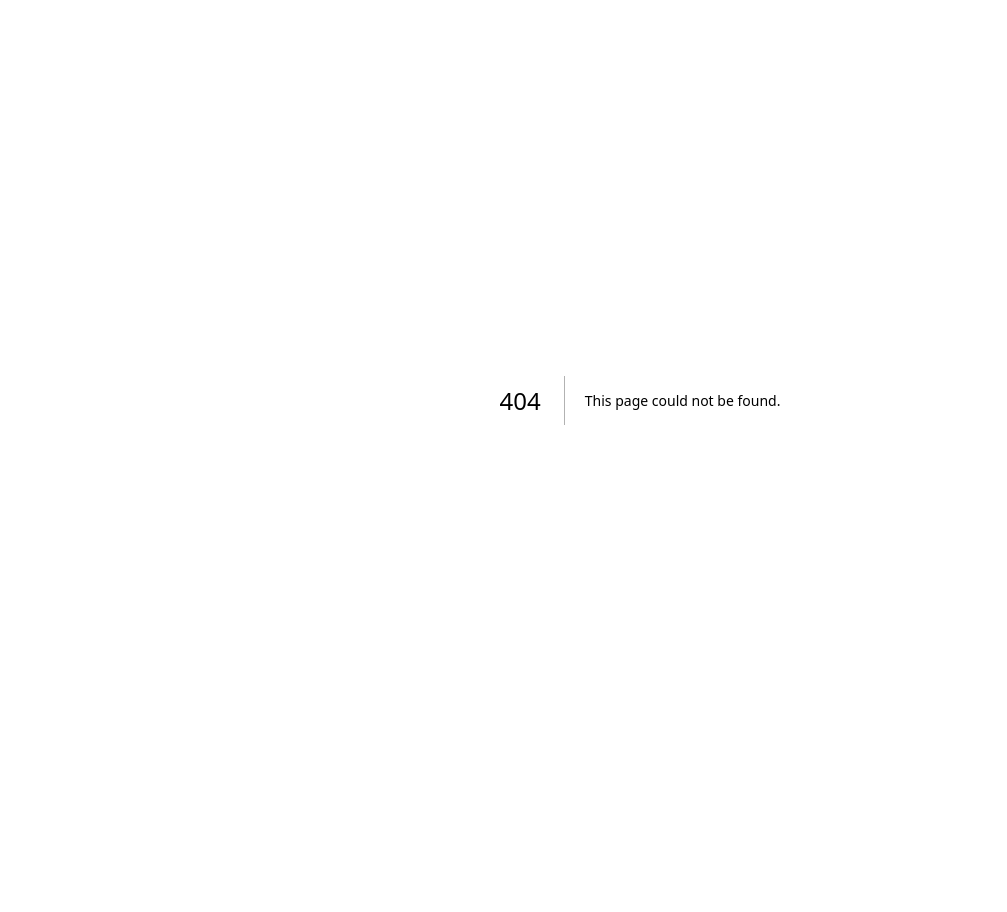
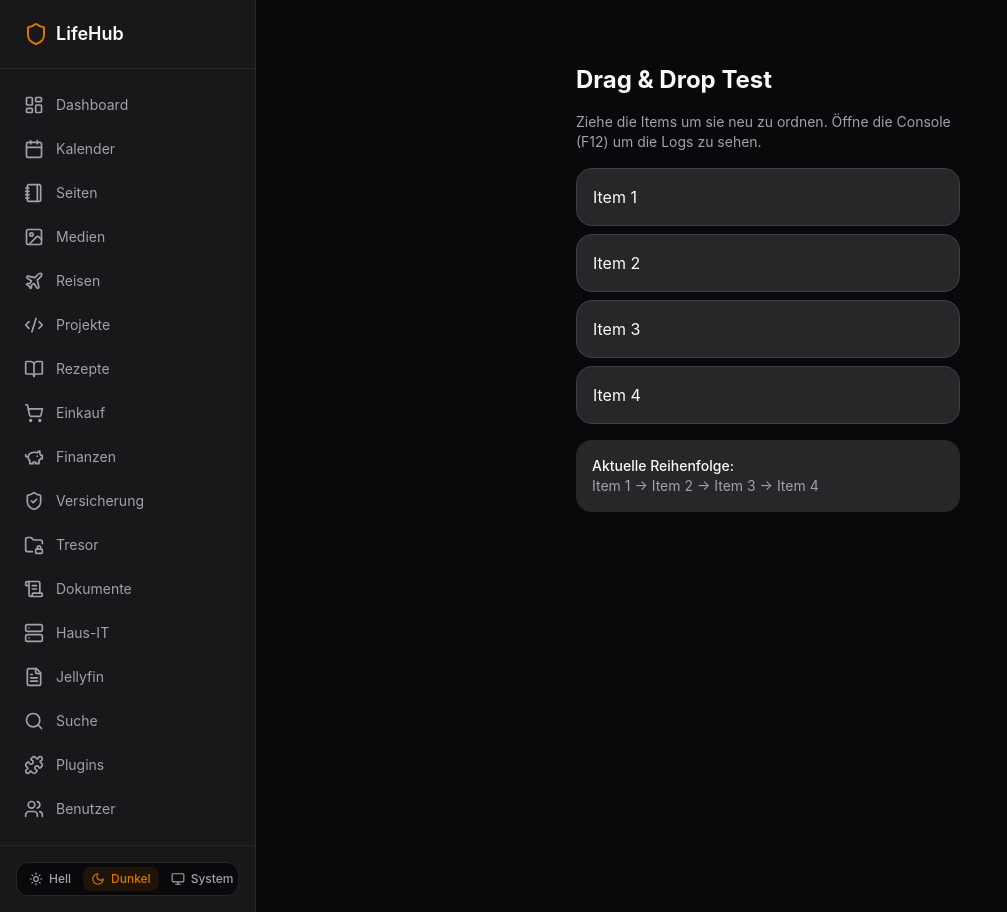
Before and after one commit to Ronn321/lifehub, a Next.js app in the folder apps/frontend/: page /test-dnd in a window 1280 px wide. Before the commit this address had no page. Shown: the whole page, without its empty margins (0-1007 px from the left). Before the commit the page ends 800 px from the top, so only its background shows below. Built offline with nearby package versions, Linux system fonts and the light colour scheme.

Commit message:
fix(pages): improve drag-drop with debug logs and test page
- Changed PointerSensor distance from 1 to 5
- Added detailed logging to DragDropContainer
- Created /test-dnd page for isolated DnD testing

```diff
--- a/apps/frontend/src/app/(dashboard)/pages/components/DragDropContainer.tsx
+++ b/apps/frontend/src/app/(dashboard)/pages/components/DragDropContainer.tsx
@@ -47,7 +47,7 @@ export function DragDropContainer({ blocks, onReorder, children }: DragDropConta
 
   const sensors = useSensors(
     useSensor(PointerSensor, {
-      activationConstraint: { distance: 1 },
+      activationConstraint: { distance: 5 },
     }),
     useSensor(KeyboardSensor, {
       coordinateGetter: sortableKeyboardCoordinates,
@@ -55,6 +55,7 @@ export function DragDropContainer({ blocks, onReorder, children }: DragDropConta
   );
 
   const handleDragStart = useCallback((event: DragStartEvent) => {
+    console.log('[DragDrop] handleDragStart:', { activeId: event.active.id });
     setActiveId(event.active.id as string);
   }, []);
 
--- /dev/null
+++ b/apps/frontend/src/app/(dashboard)/test-dnd/page.tsx
@@ -0,0 +1,105 @@
+'use client';
+
+import { useState } from 'react';
+import {
+  DndContext,
+  closestCenter,
+  PointerSensor,
+  useSensor,
+  useSensors,
+  type DragEndEvent,
+} from '@dnd-kit/core';
+import {
+  SortableContext,
+  verticalListSortingStrategy,
+  useSortable,
+} from '@dnd-kit/sortable';
+import { CSS } from '@dnd-kit/utilities';
+
+function SortableItem({ id, children }: { id: string; children: React.ReactNode }) {
+  const {
+    attributes,
+    listeners,
+    setNodeRef,
+    transform,
+    transition,
+    isDragging,
+  } = useSortable({ id });
+
+  const style = {
+    transform: CSS.Transform.toString(transform),
+    transition,
+    opacity: isDragging ? 0.5 : 1,
+  };
+
+  return (
+    <div
+      ref={setNodeRef}
+      style={style}
+      {...attributes}
+      {...listeners}
+      className="p-4 mb-2 bg-white dark:bg-zinc-800 rounded-lg border border-zinc-200 dark:border-zinc-700 cursor-grab active:cursor-grabbing"
+    >
+      {children}
+    </div>
+  );
+}
+
+export default function TestDndPage() {
+  const [items, setItems] = useState([
+    { id: '1', text: 'Item 1' },
+    { id: '2', text: 'Item 2' },
+    { id: '3', text: 'Item 3' },
+    { id: '4', text: 'Item 4' },
+  ]);
+
+  const sensors = useSensors(
+    useSensor(PointerSensor, {
+      activationConstraint: { distance: 5 },
+    })
+  );
+
+  function handleDragEnd(event: DragEndEvent) {
+    const { active, over } = event;
+    console.log('handleDragEnd:', { active: active.id, over: over?.id });
+
+    if (over && active.id !== over.id) {
+      setItems((prev) => {
+        const oldIndex = prev.findIndex((item) => item.id === active.id);
+        const newIndex = prev.findIndex((item) => item.id === over.id);
+        console.log('Reorder:', { oldIndex, newIndex });
+
+        const newItems = [...prev];
+        const [moved] = newItems.splice(oldIndex, 1);
+        newItems.splice(newIndex, 0, moved);
+        return newItems;
+      });
+    }
+  }
+
+  return (
+    <div className="p-8 max-w-md mx-auto">
+      <h1 className="text-2xl font-bold mb-4">Drag & Drop Test</h1>
+      <p className="text-sm text-fg-muted mb-4">
+        Ziehe die Items um sie neu zu ordnen. Öffne die Console (F12) um die Logs zu sehen.
+      </p>
+      <DndContext
+        sensors={sensors}
+        collisionDetection={closestCenter}
+        onDragEnd={handleDragEnd}
+      >
+        <SortableContext items={items.map((i) => i.id)} strategy={verticalListSortingStrategy}>
+          {items.map((item) => (
+            <SortableItem key={item.id} id={item.id}>
+              {item.text}
+            </SortableItem>
+          ))}
+        </SortableContext>
+      </DndContext>
+      <div className="mt-4 p-4 bg-zinc-100 dark:bg-zinc-800 rounded-lg">
+        <p className="text-sm font-medium">Aktuelle Reihenfolge:</p>
+        <p className="text-sm text-fg-muted">{items.map((i) => i.text).join(' -> ')}</p>
+      </div>
+    </div>
+  );
+}
```
